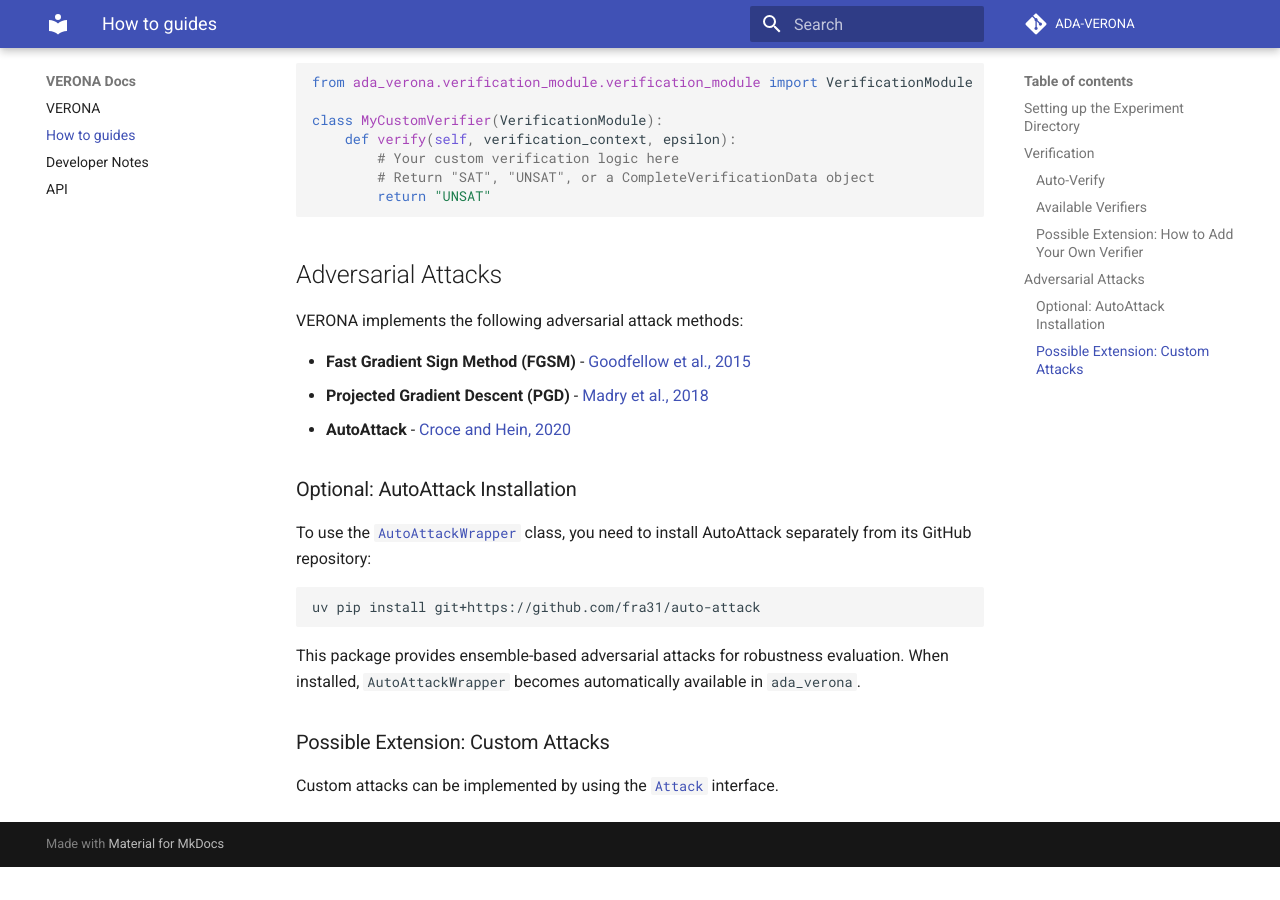
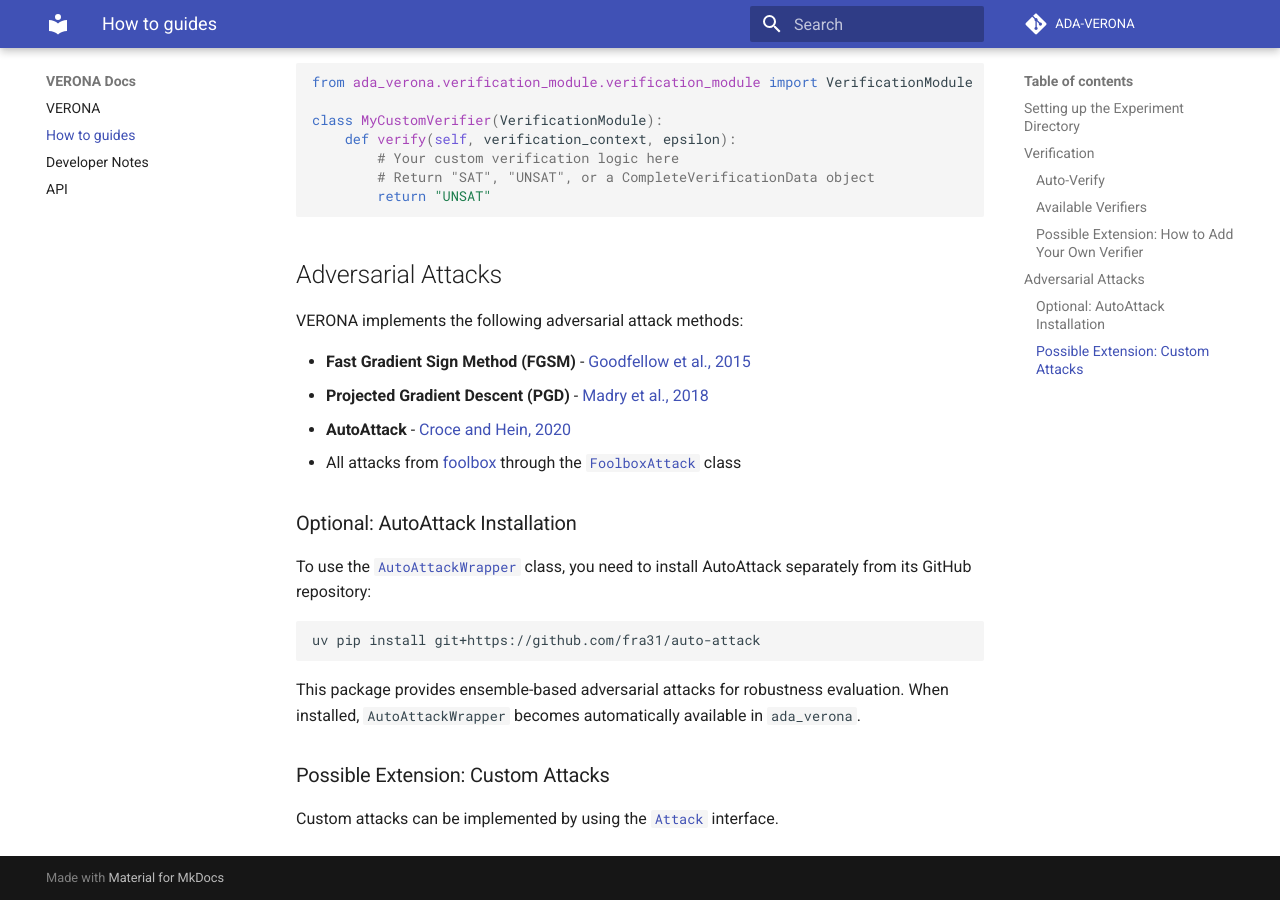
Before and after one commit to ADA-research/VERONA, an MkDocs documentation site: the page built from docs/how-to-guides.md, in a window 1280 px wide and 900 px high, scrolled down 2600 px. Built offline with MkDocs 1.6.1 and Material for MkDocs 9.7.7, drawn with Linux system fonts in a browser that asks for light colours; comment, search, counter and statistics services are not loaded; before the commit the page ends 3467 px from its top, so only the background shows below that.

Commit message:
Add foolbox to dependency and update uv.lock. Add foolbox attacks to supported attacks in our documentation

```diff
--- a/docs/how-to-guides.md
+++ b/docs/how-to-guides.md
@@ -95,6 +95,7 @@
 - **Fast Gradient Sign Method (FGSM)** - [Goodfellow et al., 2015](https://arxiv.org/abs/1412.6572)
 - **Projected Gradient Descent (PGD)** - [Madry et al., 2018](https://arxiv.org/abs/1706.06083)
 - **AutoAttack** - [Croce and Hein, 2020](https://proceedings.mlr.press/v119/croce20b.html)
+- All attacks from [foolbox](https://github.com/bethgelab/foolbox/tree/master/foolbox/attacks) through the [`FoolboxAttack`](../ada_verona/verification_module/attacks/foolbox_attack.py) class
 
 ### Optional: AutoAttack Installation
 
--- a/pyproject.toml
+++ b/pyproject.toml
@@ -35,6 +35,7 @@
     "onnx>=1.14.0",
     "onnxruntime>=1.14.1",
     "onnx2torch>=1.5.14",
+    "foolbox>=3.3.4",
     "pandas>=2.0.1",
     "PyYAML>=6.0.1",
     "result>=0.9.0",
```
Also changed, not shown: 1 other file.
